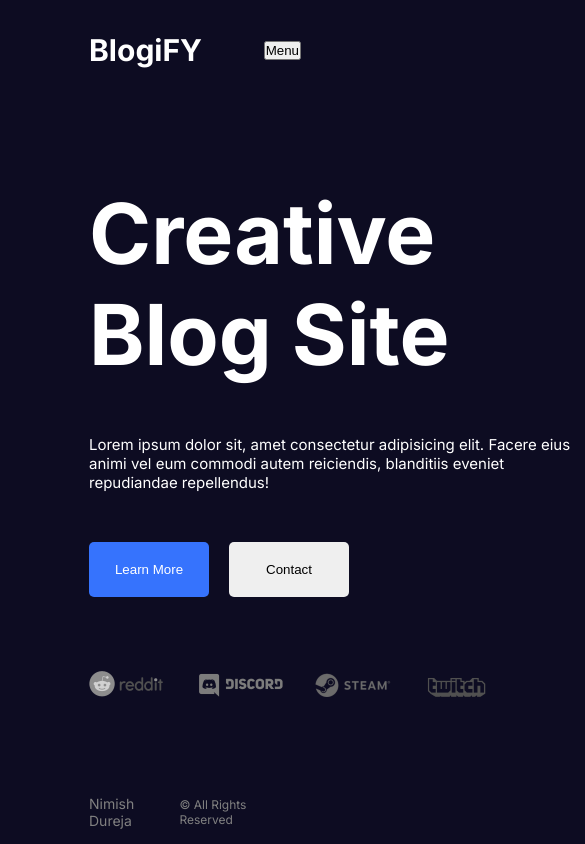
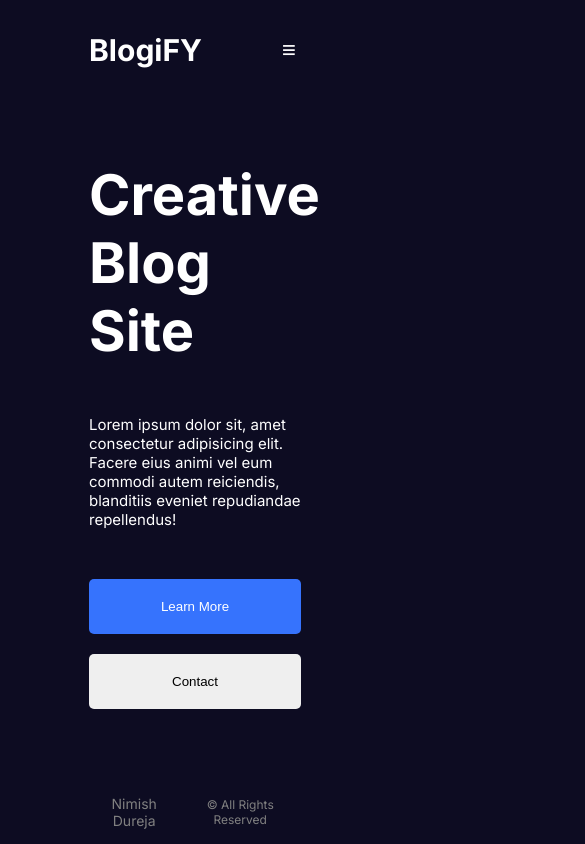
Before and after one commit to Nimish-Dureja-10/BlogApp, a Next.js app in the folder blog/: page / in a window 390 px wide. Shown: the whole page, 585 px wide, since content can reach past the window. Built offline with nearby package versions, Linux system fonts and the light colour scheme.

Commit message:
updated singlepost page and added responsiveness in home,about and contact page

```diff
--- a/blog/src/app/about/about.module.css
+++ b/blog/src/app/about/about.module.css
@@ -51,3 +51,24 @@
     position: relative;
 
 }
+
+@media (max-width:768px) {
+    .container {
+        flex-direction: column;
+        text-align: center;
+        gap: 25px;
+    }
+
+    .title {
+        font-size: 28px;
+    }
+
+    .subtitle{
+        font-size: 22px;
+    }
+
+
+    .boxes {
+        flex-direction: column;
+    }
+}
--- /dev/null
+++ b/blog/src/app/blog/[slug]/singlePost.module.css
@@ -0,0 +1,60 @@
+.container{
+    display: flex;
+    gap: 100px;
+}
+
+.imgContainer {
+    flex: 1;
+    position: relative;
+    height: 75vh;
+}
+
+.img {
+    object-fit: cover;
+}
+
+.textContainer {
+    flex:2;
+    display: flex;
+    flex-direction: column;
+    gap: 24px;
+}
+
+.title {
+    font-size: 48px;
+}
+
+.detail {
+    display: flex;
+    gap: 20px;
+}
+
+.avatar {
+    object-fit: cover;
+    border-radius: 50%;
+}
+
+.detailText {
+    display: flex;
+    flex-direction: column;
+    gap: 10px;
+}
+
+.detialTitle {
+    color:gray;
+    font-weight: bold;
+}
+
+.detailValue{
+    font-weight: 500;
+}
+
+.content {
+    font-size: 18px;
+}
+
+@media (max-width:768px) {
+    .imgContainer {
+        display: none;
+    }
+}
--- a/blog/src/app/blog/blog.module.css
+++ b/blog/src/app/blog/blog.module.css
@@ -9,14 +9,14 @@
 
 }
 
-@media screen and (max-width:768px) {
+@media (max-width:768px) {
     .post {
         width: 100%;
 
     }
 }
 
-@media screen and (max-width:1280px) {
+@media (min-width:768px) and (max-width:1280px) {
     .post {
         width: 45%;
 
--- a/blog/src/app/contact/contact.module.css
+++ b/blog/src/app/contact/contact.module.css
@@ -43,3 +43,9 @@
     cursor: pointer;
 
 }
+
+@media (max-width:768px) {
+    .container {
+        flex-direction: column;
+    }
+}
--- a/blog/src/app/home.module.css
+++ b/blog/src/app/home.module.css
@@ -47,3 +47,29 @@
     flex:1;
     position: relative;
 }
+
+@media (max-width:768px) {
+    .container {
+        flex-direction: column;
+        text-align: center;
+        margin-bottom: 10px;
+    }
+
+    .title {
+        text-align: left;
+        font-size: 56px;
+    }
+
+    .desc {
+        text-align: left;
+    }
+
+    .buttons {
+        flex-direction: column;
+        width: 100%;
+    }
+
+    .imageContainer,.brands {
+        display: none;
+    }
+}
--- a/blog/src/components/footer/footer.module.css
+++ b/blog/src/components/footer/footer.module.css
@@ -13,3 +13,9 @@
 .text{
     font-size: 12px;
 }
+
+@media (max-width:768px) {
+    .container {
+        text-align: center;
+    }
+}
--- a/blog/src/components/navbar/links/Links.jsx
+++ b/blog/src/components/navbar/links/Links.jsx
@@ -3,6 +3,7 @@
 import styles from "./links.module.css";
 import NavLink from "./navLink/navLink";
 import { useState } from "react";
+import Image from "next/image";
 
 const links = [
   {
@@ -45,7 +46,8 @@ const Links = () => {
             <NavLink item={{ title: "Login", path: "/login" }} />
         )}
         </div>
-        <button className={styles.menuBtn} onClick={()=>setOpen((prev)=>!prev)}>Menu</button>
+        <button className={styles.menuBtn} onClick={()=>setOpen((prev)=>!prev)}>≡</button>
+
         {
             open && (
                 <div className={styles.mobileLinks}>
--- a/blog/src/components/navbar/links/links.module.css
+++ b/blog/src/components/navbar/links/links.module.css
@@ -24,6 +24,11 @@
         display: block;
         cursor: pointer;
         font-style: 30px;
+        background: none;
+        color:var(--text);
+        padding: 5px;
+        font-size: 24px;
+        border: none;
     }
 
     .mobileLinks {
```
Also changed, not shown: blog/src/app/blog/[slug]/page.jsx (+28 -1 lines).
